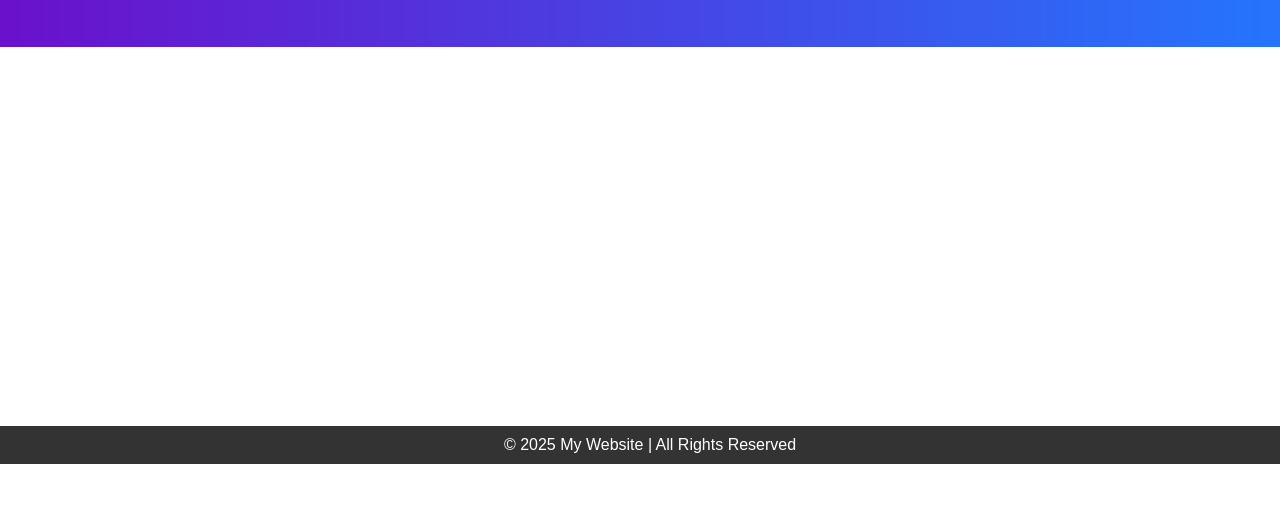
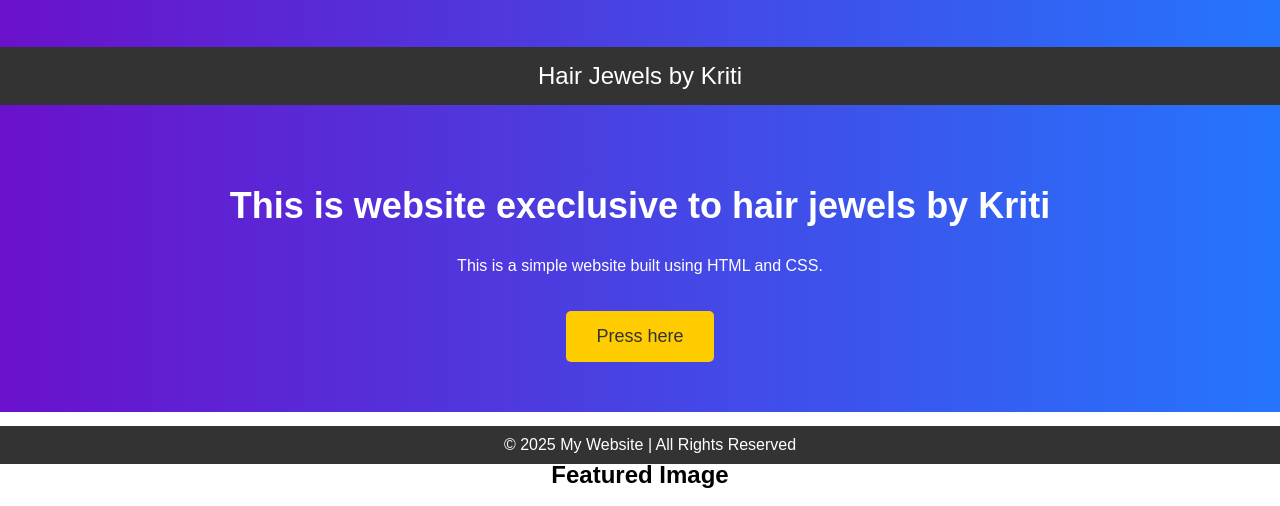
Before and after one commit to gagansharmaww/Kriti, a plain HTML site: page index.html in a window 1280 px wide. Shown: the part 336-842 px from the top of the page. Before the commit the page ends 800 px from the top, so only its background shows below. Drawn offline with Linux system fonts and the light colour scheme.

Commit message:
Update index.html
Signed-off-by: gagansharmaww <gagansharmaww@gmail.com>

```diff
--- a/index.html
+++ b/index.html
@@ -54,8 +54,82 @@ welcome by Kriti<!DOCTYPE html>
         <p>This is a simple website built using HTML and CSS.</p>
         <a href="#" class="btn">Get Started</a>
     </section>
+    <!DOCTYPE html>
+<html lang="en">
+<head>
+    <meta charset="UTF-8">
+    <meta name="viewport" content="width=device-width, initial-scale=1.0">
+    <title>My Website</title>
+    <style>
+        body {
+            font-family: Arial, sans-serif;
+            margin: 0;
+            padding: 0;
+            text-align: center;
+        }
+        header {
+            background-color: #333;
+            color: white;
+            padding: 15px;
+            font-size: 24px;
+        }
+        .hero {
+            padding: 50px;
+            background: linear-gradient(to right, #6a11cb, #2575fc);
+            color: white;
+        }
+        .hero h1 {
+            font-size: 36px;
+        }
+        .btn {
+            display: inline-block;
+            padding: 15px 30px;
+            background-color: #ffcc00;
+            color: #333;
+            text-decoration: none;
+            font-size: 18px;
+            margin-top: 20px;
+            border-radius: 5px;
+        }
+        .image-section {
+            padding: 30px;
+        }
+        .image-section img {
+            width: 80%;
+            max-width: 600px;
+            border-radius: 10px;
+        }
+        footer {
+            background-color: #333;
+            color: white;
+            padding: 10px;
+            position: absolute;
+            bottom: 0;
+            width: 100%;
+        }
+    </style>
+</head>
+<body>
+    <header>
+       Hair Jewels by Kriti
+    </header>
+    <section class="hero">
+        <h1>This is website execlusive to hair jewels by Kriti</h1>
+        <p>This is a simple website built using HTML and CSS.</p>
+        <a href="#" class="btn">Press here</a>
+    </section>
+    <section class="image-section">
+        <h2>Featured Image</h2>
+       <img src="your-image.jpg" alt="Hair Jewels by Kriti">
+    </section>
     <footer>
         &copy; 2025 My Website | All Rights Reserved
     </footer>
 </body>
 </html>
+
+    <footer>
+        &copy; 2025 My Website | All Rights Reserved
+    </footer>
+</body>
+</html>
```
